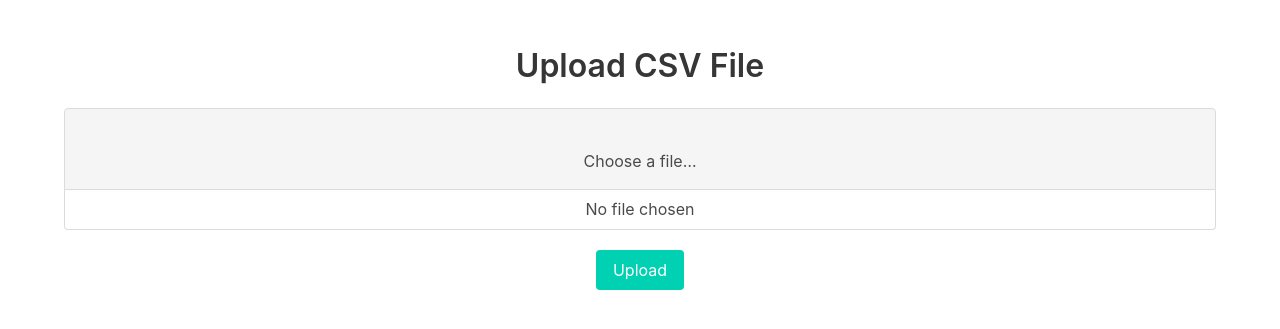
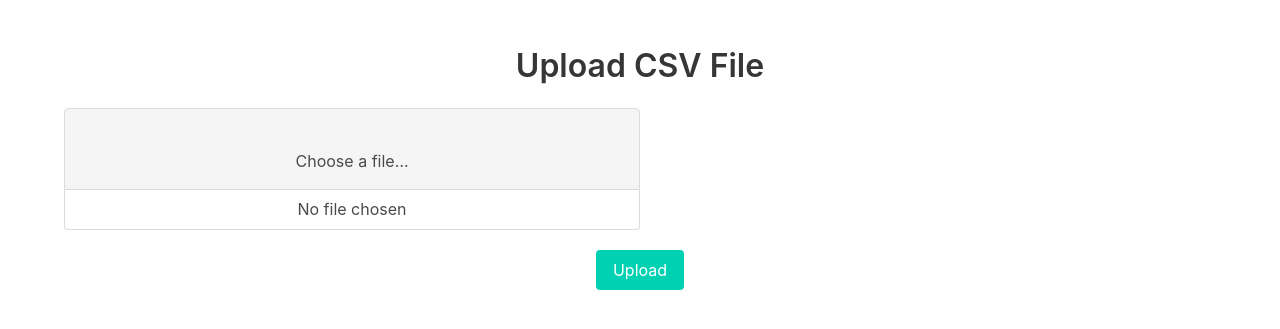
Before and after one commit to GeroZayas/Vocabulary-Trainer-App, a Flask app: page /upload in a window 1280 px wide. Shown: the top 329 px of the page. Run offline with Flask 3, Linux system fonts and the light colour scheme.

Commit message:
aider: Change the width of the choose a file button to 50% of the screen.
# Aider chat conversation:

USER: change the width of the choose a file button to 50% percent of the screen

ASSISTANT: No changes are needed.

```diff
--- a/templates/upload.html
+++ b/templates/upload.html
@@ -21,7 +21,7 @@
           enctype="multipart/form-data"
         >
           <div class="file is-boxed has-name is-fullwidth" style="margin-bottom: 20px;">
-            <label class="file-label">
+            <label class="file-label" style="width: 50%;">
               <input class="file-input" type="file" name="file" />
               <span class="file-cta">
                 <span class="file-icon">
```
